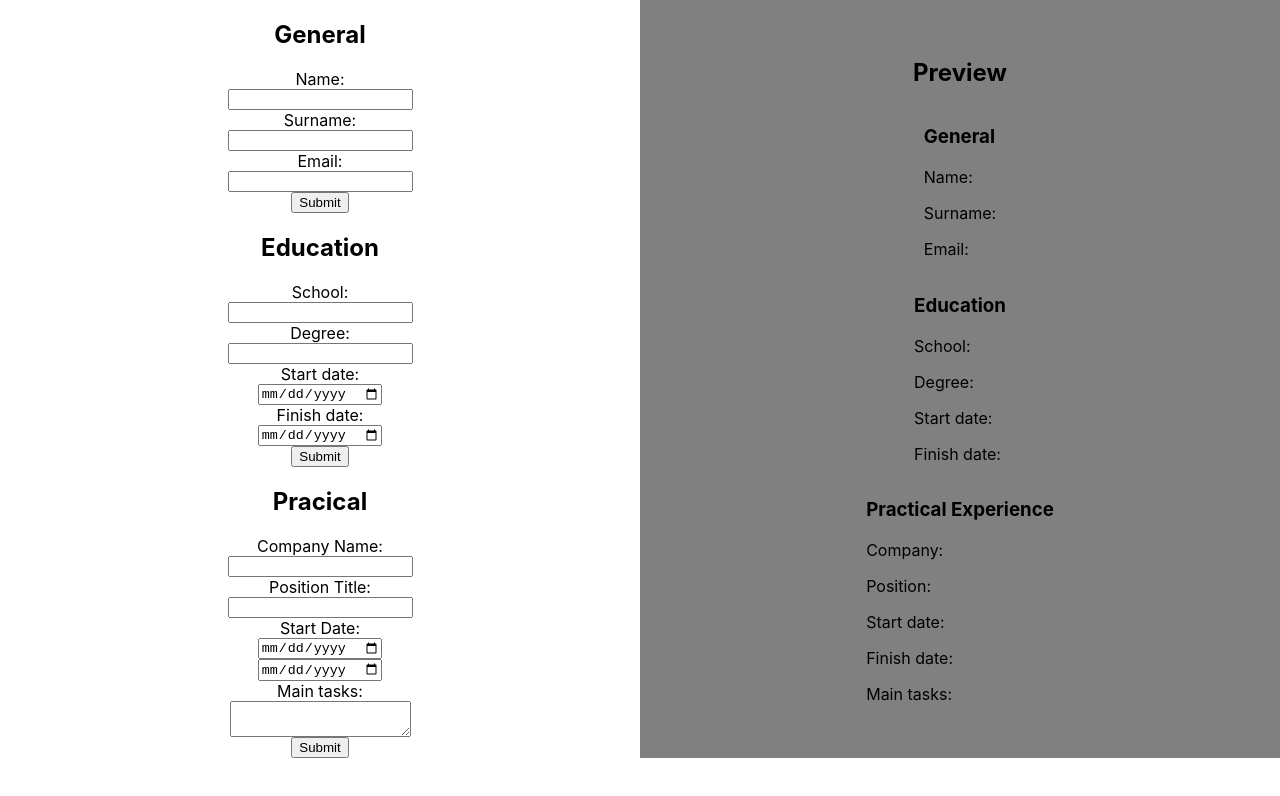
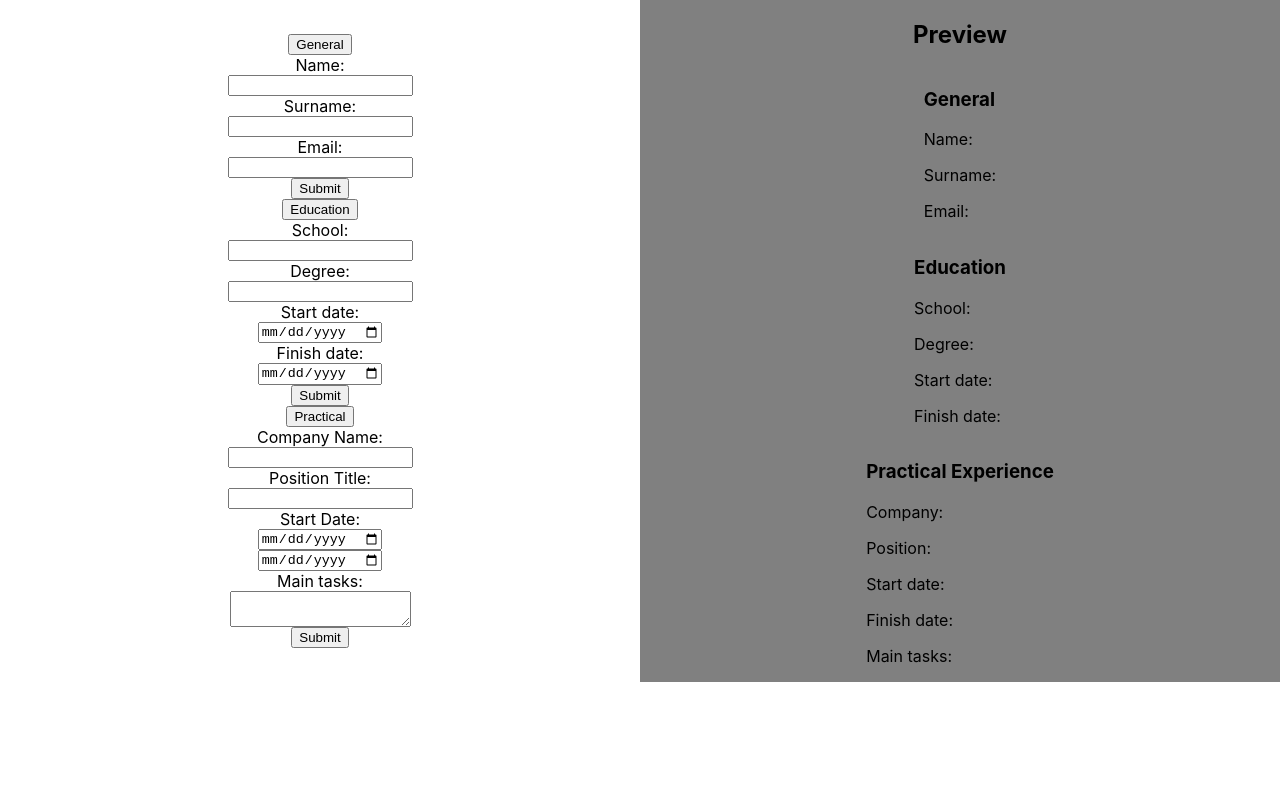
Before and after one commit to wojwoj8/TOP-CV-PROJECT, a React (Create React App) app: page / in a window 1280 px wide. Shown: the top 796 px of the page. Built offline with nearby package versions, Linux system fonts and the light colour scheme.

Commit message:
working showHide func

```diff
--- a/src/components/EducationForm.js
+++ b/src/components/EducationForm.js
@@ -8,7 +8,8 @@ class EducationForm extends Component{
 
         return(
             <div className="education">
-                <h2>Education</h2>
+                <button
+                onClick={this.props.showHide}>Education</button>
                 <form className="education-form"
                 onSubmit={this.props.onSub}>
 
--- a/src/components/Forms.js
+++ b/src/components/Forms.js
@@ -5,6 +5,14 @@ import PracticalForm from "./PracticalForm";
 
 class Forms extends Component{
 
+    showHide(e){
+        const butt = e.target;
+        let style = butt.nextElementSibling.style.display;
+        console.log(style)
+        style !== 'none' ? butt.nextElementSibling.style.display = 'none' : butt.nextElementSibling.style.display = 'flex';
+        // butt.nextElementSibling.style.display='none';
+
+    }
     render(){
 
         return(
@@ -13,16 +21,20 @@ class Forms extends Component{
                 onSub={this.props.onSub}
                 general={this.props.general}
                 handleChange={this.props.handleChange}
+                showHide={this.showHide}
                 >
                 </GeneralForm>
                 <EducationForm
                 onSub={this.props.onSub}
                 education={this.props.education}
+                showHide={this.showHide}
                 handleChange={this.props.handleChange}>
+
                 </EducationForm>
                 <PracticalForm
                 onSub={this.props.onSub}
-                education={this.props.practical}
+                practical={this.props.practical}
+                showHide={this.showHide}
                 handleChange={this.props.handleChange}>
                 </PracticalForm>
             </div>
--- a/src/components/GeneralForm.js
+++ b/src/components/GeneralForm.js
@@ -7,7 +7,9 @@ class GeneralForm extends Component{
         return(
 
             <div className="general">
-                <h2>General</h2>
+                {/* <h2>General</h2> */}
+                <button
+                onClick={this.props.showHide}>General</button>
                 <form className="general-form"
                 onSubmit={this.props.onSub}>
                     <label htmlFor="name">Name: </label>
--- a/src/components/PracticalForm.js
+++ b/src/components/PracticalForm.js
@@ -8,7 +8,8 @@ class PracticalForm extends Component{
         return(
             <div>
                 <div className="practical">
-                <h2>Pracical</h2>
+                <button
+                onClick={this.props.showHide}>Practical</button>
                 <form className="practical-form"
                 onSubmit={this.props.onSub}>
                     <label htmlFor="companyName">Company Name: </label>
```
